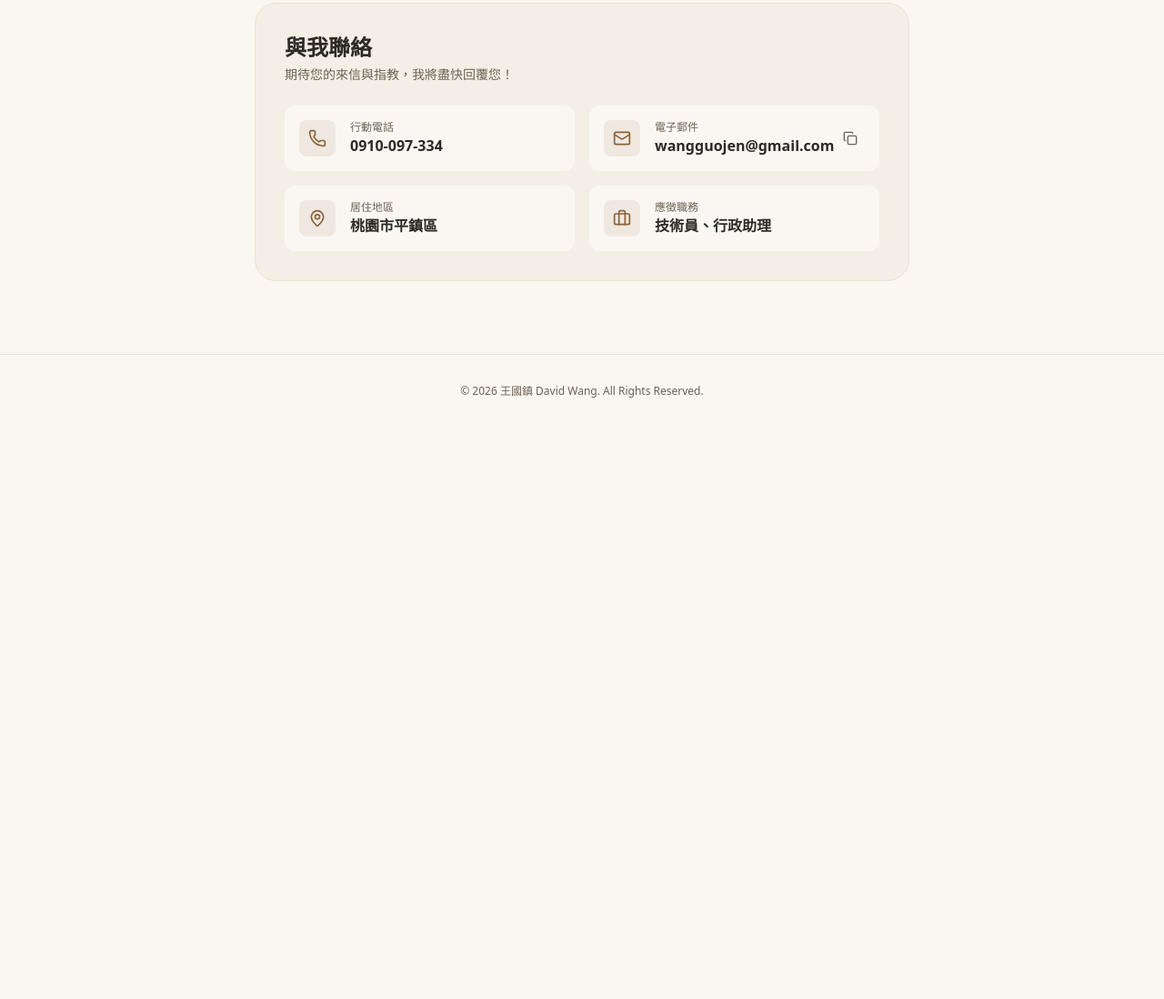
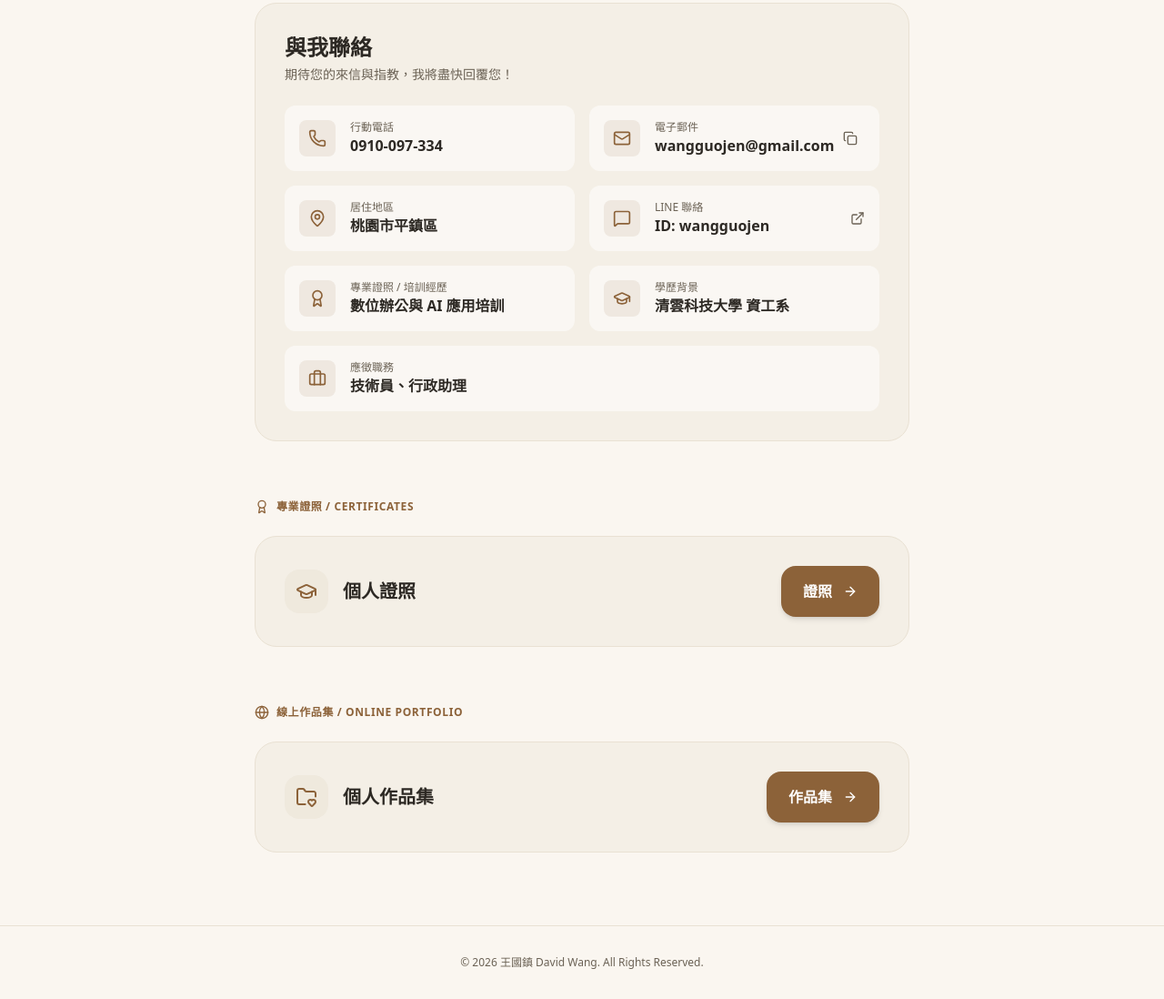
Before and after one commit to wangguojen-alt/pop, a plain HTML site: page index.html in a window 1280 px wide. Shown: the part 1636-2734 px from the top of the page at 91% size. Before the commit the page ends 2106 px from the top, so only its background shows below. Drawn offline with nearby package versions, Linux system fonts and the light colour scheme.

Commit message:
Update index.html

```diff
--- a/index.html
+++ b/index.html
@@ -98,7 +98,7 @@
                     </div>
                     <h3 class="text-lg font-bold">精密設備故障排除</h3>
                     <p class="text-sm text-brand-mutedText leading-relaxed">
-                        精通封測廠自動化機構，善用數據分析定位根本原因，優化 MTBA、降低停機時間並極大化生產 OEE。
+                        精通封測廠自動化機構，善用數據 analysis 定位根本原因，優化 MTBA、降低停機時間並極大化生產 OEE。
                     </p>
                 </div>
 
@@ -227,9 +227,47 @@
                     </div>
                 </div>
 
-                <!-- 應徵職缺 -->
+                <!-- LINE 聯絡 -->
+                <a href="https://line.me/ti/p/~wangguojen" target="_blank" class="flex items-center justify-between p-4 bg-white/55 rounded-xl hover:bg-white transition duration-200 group">
+                    <div class="flex items-center gap-4">
+                        <div class="w-10 h-10 rounded-lg bg-brand-accent/10 flex items-center justify-center text-brand-accent">
+                            <i data-lucide="message-square" class="w-5 h-5"></i>
+                        </div>
+                        <div>
+                            <span class="text-xs text-brand-mutedText block">LINE 聯絡</span>
+                            <span class="text-base font-semibold text-brand-darkText">ID: wangguojen</span>
+                        </div>
+                    </div>
+                    <div class="text-brand-mutedText group-hover:text-brand-accent transition">
+                        <i data-lucide="external-link" class="w-4 h-4"></i>
+                    </div>
+                </a>
+
+                <!-- 專業證照 / 培訓 -->
                 <div class="flex items-center gap-4 p-4 bg-white/55 rounded-xl">
                     <div class="w-10 h-10 rounded-lg bg-brand-accent/10 flex items-center justify-center text-brand-accent">
+                        <i data-lucide="award" class="w-5 h-5"></i>
+                    </div>
+                    <div>
+                        <span class="text-xs text-brand-mutedText block">專業證照 / 培訓經歷</span>
+                        <span class="text-base font-semibold text-brand-darkText">數位辦公與 AI 應用培訓</span>
+                    </div>
+                </div>
+
+                <!-- 學歷背景 -->
+                <div class="flex items-center gap-4 p-4 bg-white/55 rounded-xl">
+                    <div class="w-10 h-10 rounded-lg bg-brand-accent/10 flex items-center justify-center text-brand-accent">
+                        <i data-lucide="graduation-cap" class="w-5 h-5"></i>
+                    </div>
+                    <div>
+                        <span class="text-xs text-brand-mutedText block">學歷背景</span>
+                        <span class="text-base font-semibold text-brand-darkText">清雲科技大學 資工系</span>
+                    </div>
+                </div>
+
+                <!-- 應徵職缺 -->
+                <div class="flex items-center gap-4 p-4 bg-white/55 rounded-xl col-span-1 md:col-span-2">
+                    <div class="w-10 h-10 rounded-lg bg-brand-accent/10 flex items-center justify-center text-brand-accent flex-shrink-0">
                         <i data-lucide="briefcase" class="w-5 h-5"></i>
                     </div>
                     <div>
@@ -243,7 +281,55 @@
             <!-- 自訂複製成功提示框 -->
             <div id="toast" class="hidden fixed bottom-6 left-1/2 transform -translate-x-1/2 bg-stone-800 text-white text-sm px-4 py-2.5 rounded-full shadow-lg items-center gap-2 animate-bounce transition-all">
                 <i data-lucide="check" class="w-4 h-4 text-emerald-400"></i>
-                <span>信箱已成功複製到剪貼簿！</span>
+                <span id="toast-message">信箱已成功複製到剪貼簿！</span>
+            </div>
+        </section>
+
+        <!-- 6. 全新獨立：個人證照區塊 -->
+        <section class="flex flex-col gap-6 animate-fade-in">
+            <h2 class="text-xs font-semibold tracking-wider uppercase text-brand-accent flex items-center gap-2">
+                <i data-lucide="award" class="w-4 h-4"></i> 專業證照 / Certificates
+            </h2>
+
+            <div class="bg-[#F4EFE6] border border-[#E9E1D3] rounded-3xl p-6 md:p-8 flex flex-col md:flex-row items-center justify-between gap-6 hover:shadow-lg transition duration-300">
+                <div class="flex items-center gap-4">
+                    <div class="w-12 h-12 rounded-2xl bg-[#EFE9DD] flex items-center justify-center text-[#8C6239] shrink-0">
+                        <i data-lucide="graduation-cap" class="w-6 h-6"></i>
+                    </div>
+                    <h3 class="text-lg md:text-xl font-bold text-brand-darkText">
+                        個人證照
+                    </h3>
+                </div>
+
+                <!-- 證照按鈕 -->
+                <button onclick="showCertNotification()" class="w-full md:w-auto inline-flex items-center justify-center gap-3 px-6 py-4 bg-brand-accent hover:bg-[#734e2c] text-white font-bold rounded-2xl shadow-md transition duration-300 group">
+                    <span class="whitespace-nowrap">證照</span>
+                    <i data-lucide="arrow-right" class="w-4 h-4 group-hover:translate-x-1 transition-transform"></i>
+                </button>
+            </div>
+        </section>
+
+        <!-- 7. 全新獨立：個人作品集區塊 -->
+        <section class="flex flex-col gap-6 animate-fade-in">
+            <h2 class="text-xs font-semibold tracking-wider uppercase text-brand-accent flex items-center gap-2">
+                <i data-lucide="globe" class="w-4 h-4"></i> 線上作品集 / Online Portfolio
+            </h2>
+
+            <div class="bg-[#F4EFE6] border border-[#E9E1D3] rounded-3xl p-6 md:p-8 flex flex-col md:flex-row items-center justify-between gap-6 hover:shadow-lg transition duration-300">
+                <div class="flex items-center gap-4">
+                    <div class="w-12 h-12 rounded-2xl bg-[#EFE9DD] flex items-center justify-center text-[#8C6239] shrink-0">
+                        <i data-lucide="folder-heart" class="w-6 h-6"></i>
+                    </div>
+                    <h3 class="text-lg md:text-xl font-bold text-brand-darkText">
+                        個人作品集
+                    </h3>
+                </div>
+
+                <!-- 作品集按鈕 -->
+                <a href="https://github.com/wangguojen" target="_blank" class="w-full md:w-auto inline-flex items-center justify-center gap-3 px-6 py-4 bg-brand-accent hover:bg-[#734e2c] text-white font-bold rounded-2xl shadow-md transition duration-300 group">
+                    <span class="whitespace-nowrap">作品集</span>
+                    <i data-lucide="arrow-right" class="w-4 h-4 group-hover:translate-x-1 transition-transform"></i>
+                </a>
             </div>
         </section>
 
@@ -283,7 +369,7 @@
             try {
                 const successful = document.execCommand('copy');
                 if (successful) {
-                    showToast();
+                    showToast('信箱已成功複製到剪貼簿！');
                 }
             } catch (err) {
                 console.error('無法複製', err);
@@ -291,16 +377,24 @@
             document.body.removeChild(tempInput);
         }
 
-        // 顯示複製提示
-        function showToast() {
+        // 點擊證照時顯示動態提示
+        function showCertNotification() {
+            showToast('受訓與專業結業證書已備妥，可隨時應徵提供備查！');
+        }
+
+        // 顯示複製或通知提示
+        function showToast(message) {
             const toast = document.getElementById('toast');
+            const toastMessage = document.getElementById('toast-message');
+
+            toastMessage.textContent = message;
             toast.classList.remove('hidden');
             toast.classList.add('flex');
 
             setTimeout(() => {
                 toast.classList.add('hidden');
                 toast.classList.remove('flex');
-            }, 2500);
+            }, 3000);
         }
     </script>
 </body>
```
